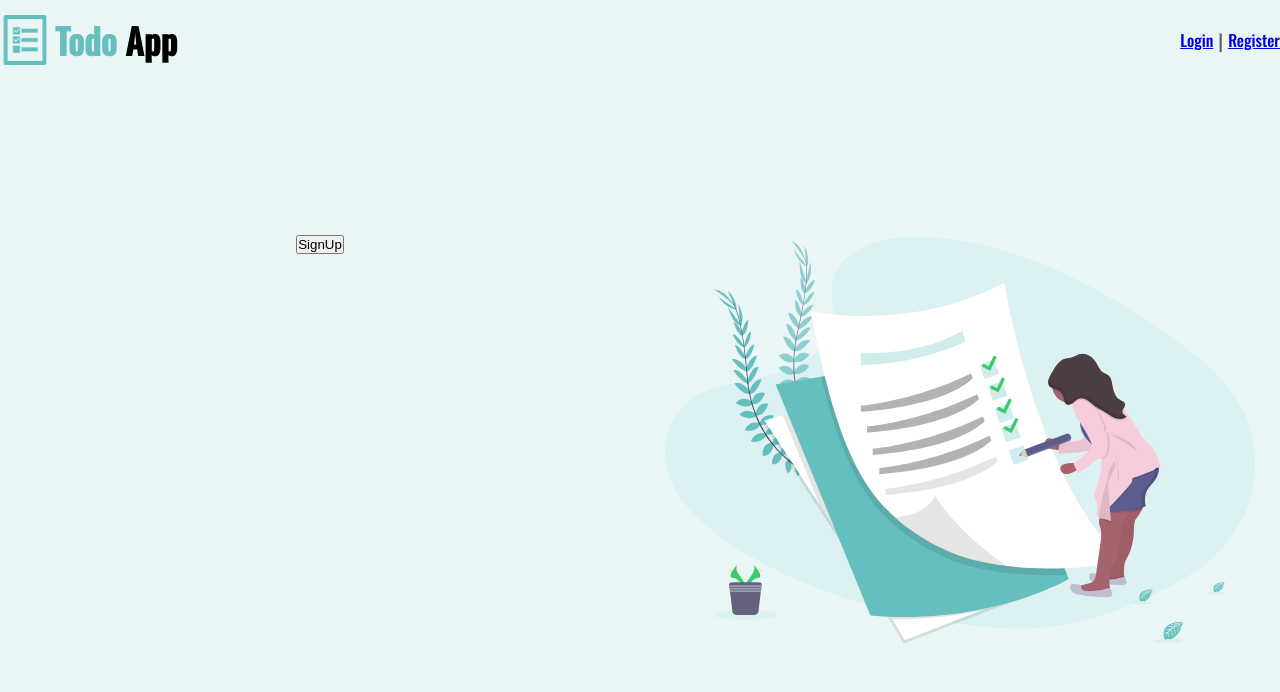
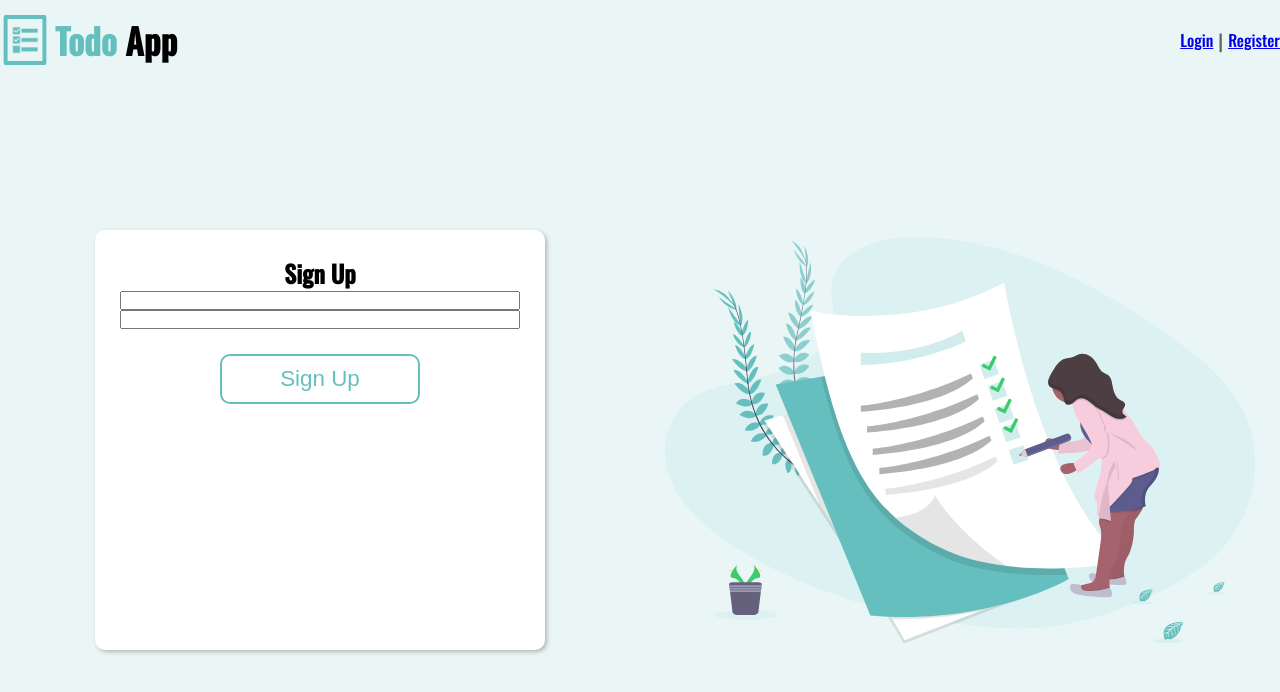
Before and after one commit to Gkristof96/Todo-app_v1.2, a React (Create React App) app: page /signup in a window 1280 px wide. Shown: the top 692 px of the page. Built offline with nearby package versions, Linux system fonts and the light colour scheme.

Commit message:
protecting routes

```diff
--- a/src/App.js
+++ b/src/App.js
@@ -1,22 +1,33 @@
 import { useState } from "react";
-import { BrowserRouter, Routes, Route } from "react-router-dom";
+import { BrowserRouter, Routes, Route, Navigate } from "react-router-dom";
+import { useContext } from "react/cjs/react.development";
 import "./App.css";
 import SignIn from "./components/Auth/SignIn";
 import SignUp from "./components/Auth/SignUp";
 import HeroText from "./components/HeroText";
 import Layout from "./components/Layout/Layout";
 import TodoManager from "./components/TodoManager";
+import AuthContext from "./store/auth-context";
 
 const App = () => {
-  const [loggedIn] = useState(true)
+  const authCtx = useContext(AuthContext);
   return (
     <BrowserRouter>
       <Layout>
         <Routes>
           <Route path='/*' element={<HeroText />} />
-          <Route path='/todos' element={<TodoManager />} />
-          <Route path='/signin' element={<SignIn />} />
-          <Route path='/signup' element={<SignUp />} />
+          <Route
+            path='/todos'
+            element={authCtx.isLoggedIn ? <TodoManager /> : <Navigate to='/' />}
+          ></Route>
+          <Route
+            path='/signin'
+            element={authCtx.isLoggedIn ? <Navigate to='/todos' /> : <SignIn />}
+          />
+          <Route
+            path='/signup'
+            element={authCtx.isLoggedIn ? <Navigate to='/todos' /> : <SignUp />}
+          />
         </Routes>
       </Layout>
     </BrowserRouter>
--- /dev/null
+++ b/src/components/Auth/Sign.module.css
@@ -0,0 +1,23 @@
+.card {
+  background-color: #fff;
+  border-radius: 10px;
+  height: 100%;
+  width: 100%;
+  max-width: 450px;
+  display: flex;
+  flex-direction: column;
+  align-items: center;
+  box-shadow: 2px 2px 4px rgba(0, 0, 0, 0.25);
+  padding: 25px;
+}
+
+.form {
+  width: 100%;
+  display: flex;
+  flex-direction: column;
+  align-items: center;
+}
+
+.form input {
+  width: 100%;
+}
--- a/src/components/Auth/SignIn.js
+++ b/src/components/Auth/SignIn.js
@@ -1,13 +1,46 @@
-import React from "react";
-
-const handleLogin = () => {
-  console.log("login");
-};
+import React, { useContext, useState } from "react";
+import style from "./Sign.module.css";
+import Button from "../UI/Button";
+import { auth } from "../../firebase";
+import { signInWithEmailAndPassword } from "firebase/auth";
+import AuthContext from "../../store/auth-context";
 
 const SignIn = () => {
+  const [email, setEmail] = useState("");
+  const [password, setPassword] = useState("");
+
+  const authCtx = useContext(AuthContext);
+
+  const submitHandler = (event) => {
+    event.preventDefault();
+    signInWithEmailAndPassword(auth, email, password)
+      .then((cred) => {
+        authCtx.login(cred._tokenResponse.idToken);
+      })
+      .catch((err) => {
+        console.log(err.message);
+      });
+  };
+
+  console.log(authCtx.isLoggedIn);
   return (
-    <div>
-      <button onClick={() => handleLogin()}>SignIn</button>
+    <div className={style.card}>
+      <h1>Sign Up</h1>
+      <form className={style.form} onSubmit={submitHandler}>
+        <input
+          type='email'
+          name='email'
+          value={email}
+          onChange={(event) => setEmail(event.target.value)}
+        />
+        <input
+          type='password'
+          name='password'
+          value={password}
+          onChange={(event) => setPassword(event.target.value)}
+        />
+        <Button type='submit'>Sign In</Button>
+      </form>
     </div>
   );
 };
--- a/src/components/Auth/SignUp.js
+++ b/src/components/Auth/SignUp.js
@@ -1,12 +1,47 @@
-import React from "react";
+import Button from "../UI/Button";
+import style from "./Sign.module.css";
+import { createUserWithEmailAndPassword } from "firebase/auth";
+import { auth } from "../../firebase";
+import { useState, useContext } from "react";
+import AuthContext from "../../store/auth-context";
 
 const SignUp = () => {
-  const handleSignUp = () => {
-    console.log("SignUp");
+  const [email, setEmail] = useState("");
+  const [password, setPassword] = useState("");
+  const [cpassword, setCpassword] = useState("");
+
+  const authCtx = useContext(AuthContext);
+
+  const submitHandler = (event) => {
+    event.preventDefault();
+    createUserWithEmailAndPassword(auth, email, password)
+      .then((cred) => {
+        console.log("user created: ", cred.user);
+        setEmail("");
+        setPassword("");
+      })
+      .catch((err) => {
+        console.log(err.message);
+      });
   };
   return (
-    <div>
-      <button onClick={() => handleSignUp()}>SignUp</button>
+    <div className={style.card}>
+      <h1>Sign Up</h1>
+      <form className={style.form} onSubmit={submitHandler}>
+        <input
+          type='email'
+          name='email'
+          value={email}
+          onChange={(event) => setEmail(event.target.value)}
+        />
+        <input
+          type='password'
+          name='password'
+          value={password}
+          onChange={(event) => setPassword(event.target.value)}
+        />
+        <Button type='submit'>Sign Up</Button>
+      </form>
     </div>
   );
 };
--- a/src/components/HeroText.js
+++ b/src/components/HeroText.js
@@ -1,8 +1,16 @@
 import { Fragment } from "react";
+import { Navigate } from "react-router";
 import style from "./HeroText.module.css";
 import Button from "./UI/Button";
+import { useNavigate } from "react-router";
 
 const HeroText = () => {
+  const navigate = useNavigate();
+  const toTodos = () => {
+    console.log("mivan öcsém");
+    navigate("/todos");
+    console.log("nem értem");
+  };
   return (
     <Fragment>
       <div className={style.wrapper}>
@@ -14,7 +22,7 @@ const HeroText = () => {
           do is register to our app, and you can start write down your tasks.
           Are you interests?{" "}
         </p>
-        <Button>Start Now</Button>
+        <Button onClick={toTodos}>Start Now</Button>
       </div>
     </Fragment>
   );
--- a/src/components/Layout/Header.js
+++ b/src/components/Layout/Header.js
@@ -1,11 +1,16 @@
 import React, { Fragment } from "react";
 import { Link } from "react-router-dom";
 import style from "./Header.module.css";
+import { useNavigate } from "react-router";
 
 const Header = ({ loggedIn, setIsLoggedIn }) => {
+  const navigate = useNavigate();
+  const homeHandler = () => {
+    navigate("/");
+  };
   return (
     <header className={style.header}>
-      <div className={style.logo}>
+      <div className={style.logo} onClick={homeHandler}>
         <img src='todo.png' alt='todo logo' />
         <h1>
           <span>Todo</span> App
--- a/src/components/TodoManager.js
+++ b/src/components/TodoManager.js
@@ -1,20 +1,17 @@
-import { useEffect, useState } from "react";
+import { useState, useContext } from "react";
 import style from "./TodoManager.module.css";
 import Todo from "./Todos/Todo";
 import { firestore } from "../firebase";
 import { collection, getDocs, addDoc } from "firebase/firestore";
-import { useNavigate } from "react-router";
+import AuthContext from "../store/auth-context";
 
 const TodoManager = () => {
   const [todoInput, setTodoInput] = useState("");
   const [todos, setTodos] = useState([]);
-  const navigate = useNavigate();
+
+  const authCtx = useContext(AuthContext);
 
   const todosref = collection(firestore, "todos");
-
-  useEffect(() => {
-    navigate("/");
-  });
 
   getDocs(todosref).then((snapshot) => {
     let books = [];
--- a/src/components/UI/Button.js
+++ b/src/components/UI/Button.js
@@ -1,9 +1,14 @@
 import React from "react";
 import style from "./Button.module.css";
 
-const Button = ({ children, onClick, disabled }) => {
+const Button = ({ children, type, onClick, disabled }) => {
   return (
-    <button className={style.btn} onClick={onClick} disabled={disabled}>
+    <button
+      className={style.btn}
+      type={type || "button"}
+      onClick={onClick}
+      disabled={disabled}
+    >
       {children}
     </button>
   );
--- a/src/firebase.js
+++ b/src/firebase.js
@@ -1,5 +1,6 @@
 import { initializeApp } from "firebase/app";
 import { getFirestore } from "firebase/firestore";
+import { getAuth } from "firebase/auth";
 
 const firebaseConfig = {
   apiKey: "AIzaSyANlMzLats5pRPMk6d1-jOk1ce9pYObwr8",
@@ -13,3 +14,5 @@ const firebaseConfig = {
 initializeApp(firebaseConfig);
 
 export const firestore = getFirestore();
+
+export const auth = getAuth();
--- a/src/index.js
+++ b/src/index.js
@@ -1,10 +1,13 @@
 import React from "react";
 import ReactDOM from "react-dom";
 import App from "./App";
+import { AuthContextProvider } from "./store/auth-context";
 
 ReactDOM.render(
   <React.StrictMode>
-    <App />
+    <AuthContextProvider>
+      <App />
+    </AuthContextProvider>
   </React.StrictMode>,
   document.getElementById("root")
 );
--- /dev/null
+++ b/src/store/auth-context.js
@@ -0,0 +1,37 @@
+import React, { useState } from "react";
+
+const AuthContext = React.createContext({
+  token: "",
+  isLoggedIn: false,
+  login: (token) => {},
+  logout: () => {},
+});
+
+export const AuthContextProvider = (props) => {
+  const [token, setToken] = useState(null);
+
+  const userIsLoggedIn = !!token;
+
+  const loginHandler = (token) => {
+    setToken(token);
+  };
+
+  const logoutHandler = () => {
+    setToken(null);
+  };
+
+  const contextValue = {
+    token: token,
+    isLoggedIn: userIsLoggedIn,
+    login: loginHandler,
+    logout: logoutHandler,
+  };
+
+  return (
+    <AuthContext.Provider value={contextValue}>
+      {props.children}
+    </AuthContext.Provider>
+  );
+};
+
+export default AuthContext;
```
